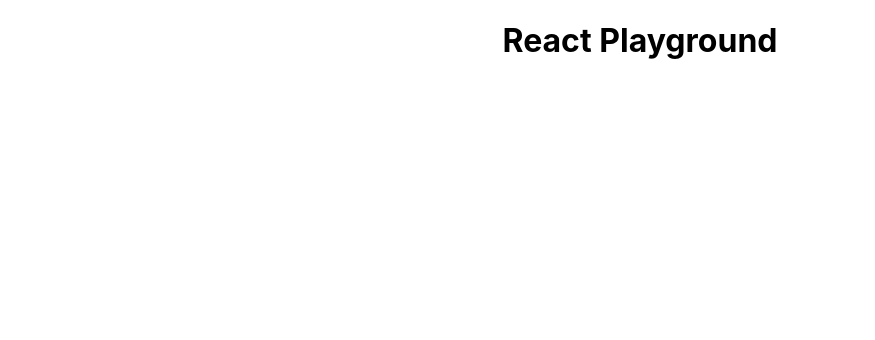
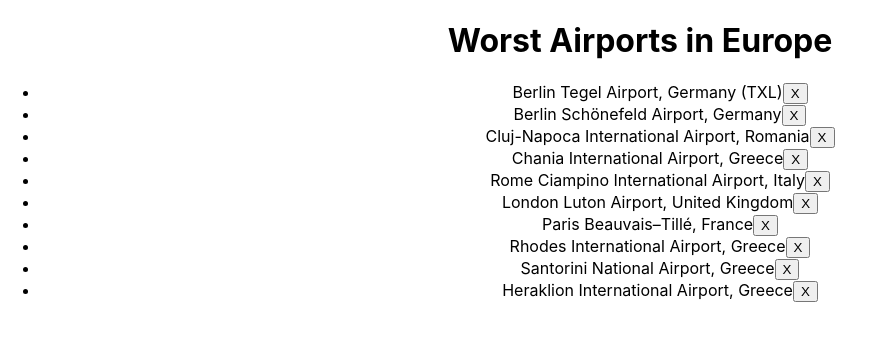
Before and after one commit to Lawrence4code/react-playground, a React (Create React App) app: page / in a window 1280 px wide. Shown: the top 340 px of the page, without its empty margins (0-875 px from the left). Built offline with nearby package versions, Linux system fonts and the light colour scheme.

Commit message:
usecontext practice example

```diff
--- a/src/App.js
+++ b/src/App.js
@@ -1,10 +1,27 @@
-import React from 'react';
+import React, { useContext } from 'react';
+
 import './App.css';
+import { AirportContext } from './context/AirportConext';
 
 const App = () => {
+  const { airports, removeAirport } = useContext(AirportContext);
   return (
     <div className="App">
-      <h1> React Playground </h1>
+      <h1> Worst Airports in Europe </h1>
+      <ul>
+        {airports.map((airport) => (
+          <li key={airport.name}>
+            {airport.name}
+            <button
+              onClick={() => {
+                removeAirport(airport.name);
+              }}
+            >
+              X
+            </button>
+          </li>
+        ))}
+      </ul>
     </div>
   );
 };
--- /dev/null
+++ b/src/airportsData.js
@@ -0,0 +1,52 @@
+export default [
+  {
+    name: 'Berlin Tegel Airport, Germany (TXL)',
+    photo:
+      'https://loveincorporated.blob.core.windows.net/contentimages/gallery/7ad7f4b5-9c50-46ec-8f4f-386126e10a62-Berlin.jpg',
+  },
+  {
+    name: 'Berlin Schönefeld Airport, Germany',
+    photo:
+      'https://loveincorporated.blob.core.windows.net/contentimages/gallery/32f2d041-7287-414b-bec3-eebfc1e51e23-Berlin2.jpg',
+  },
+  {
+    name: 'Cluj-Napoca International Airport, Romania',
+    photo:
+      'https://loveincorporated.blob.core.windows.net/contentimages/gallery/8dbbac12-4113-4651-8b4c-fb13d6625dd9-Cluj.jpg',
+  },
+  {
+    name: 'Chania International Airport, Greece',
+    photo:
+      'https://loveincorporated.blob.core.windows.net/contentimages/gallery/b5577212-eaa0-4984-a320-9d757a4917f7-Chania.jpg',
+  },
+  {
+    name: 'Rome Ciampino International Airport, Italy',
+    photo:
+      'https://loveincorporated.blob.core.windows.net/contentimages/gallery/3ef0cd20-42cb-4073-9651-81188ca6d280-Rome%20Ciampino.jpg',
+  },
+  {
+    name: 'London Luton Airport, United Kingdom',
+    photo:
+      'https://loveincorporated.blob.core.windows.net/contentimages/gallery/81b4bbf0-8dd2-492e-8c21-f2914216efa6-Luton.jpg',
+  },
+  {
+    name: 'Paris Beauvais–Tillé, France',
+    photo:
+      'https://loveincorporated.blob.core.windows.net/contentimages/gallery/cb4848dc-ec1a-49c5-bd8c-059e99dab54f-Paris.jpg',
+  },
+  {
+    name: 'Rhodes International Airport, Greece',
+    photo:
+      'https://loveincorporated.blob.core.windows.net/contentimages/gallery/d1971c15-27bd-4bd9-8569-a5729b526ecf-Rhodes.jpg',
+  },
+  {
+    name: 'Santorini National Airport, Greece',
+    photo:
+      'https://loveincorporated.blob.core.windows.net/contentimages/gallery/683c2b63-702b-4eb9-95a4-55d2fd7a4d39-Santorini.jpg',
+  },
+  {
+    name: 'Heraklion International Airport, Greece',
+    photo:
+      'https://loveincorporated.blob.core.windows.net/contentimages/gallery/5d62bb43-ce92-444c-a41b-e8049bff5624-Heraklion.jpg',
+  },
+];
--- /dev/null
+++ b/src/context/AirportConext.js
@@ -0,0 +1,22 @@
+import React, { createContext, useState } from 'react';
+
+import airportsList from '../airportsData';
+
+export const AirportContext = createContext(null);
+
+export default ({ children }) => {
+  const [airports, setAirports] = useState(airportsList);
+
+  const store = {
+    airports,
+    removeAirport: (name) => {
+      setAirports((prevState) => {
+        console.log({ prevState });
+        return prevState.filter((airport) => airport.name !== name);
+      });
+    },
+  };
+  return (
+    <AirportContext.Provider value={store}>{children}</AirportContext.Provider>
+  );
+};
--- a/src/index.js
+++ b/src/index.js
@@ -1,11 +1,13 @@
 import React from 'react';
 import ReactDOM from 'react-dom';
+
 import './index.css';
 import App from './App';
+import AirportContext from './context/AirportConext';
 
 ReactDOM.render(
-  <React.StrictMode>
+  <AirportContext>
     <App />
-  </React.StrictMode>,
+  </AirportContext>,
   document.getElementById('root')
 );
```
